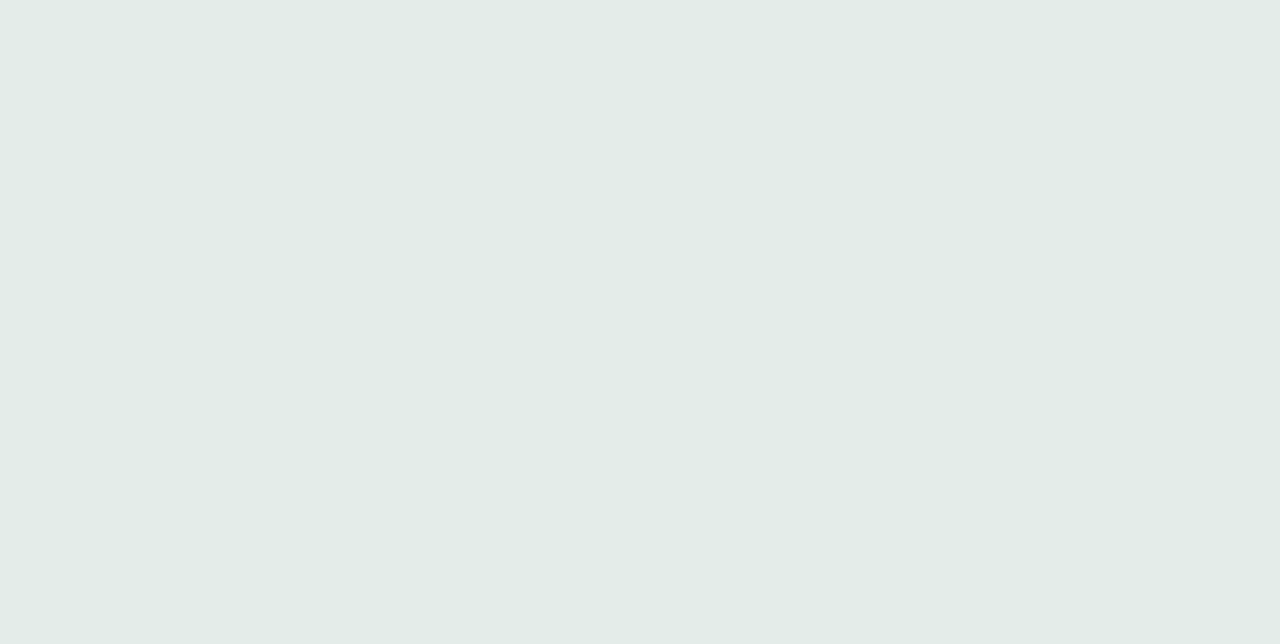
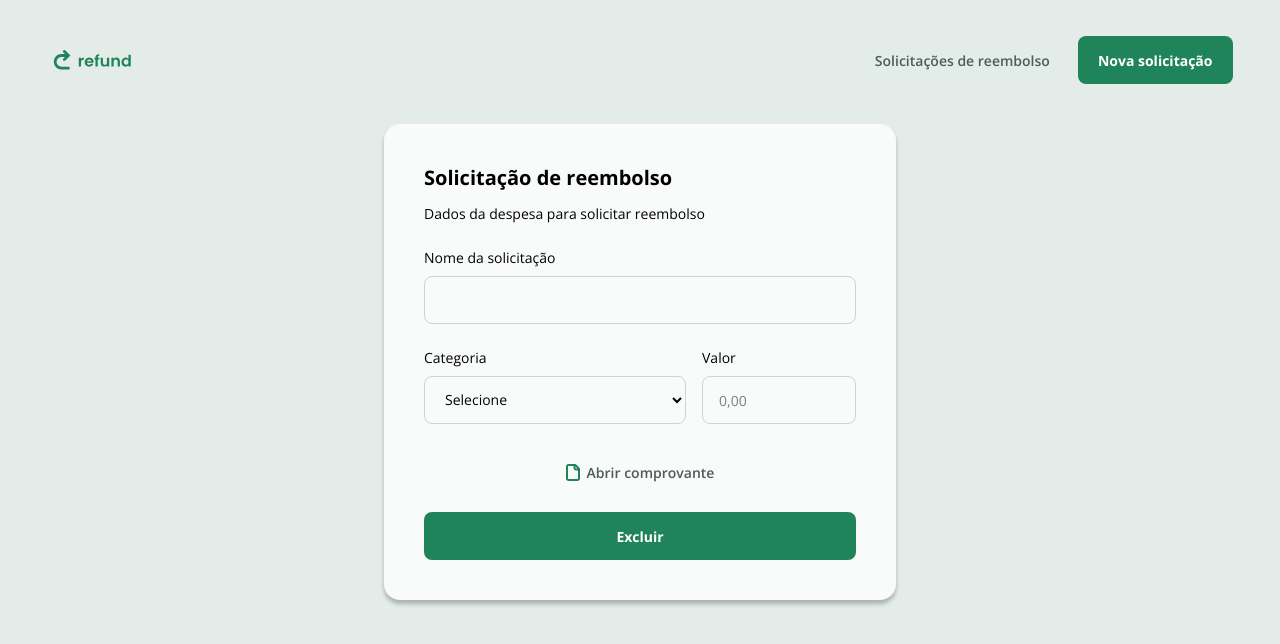
Before and after one commit to matheushssilvaa/refund, a React (Vite) app: page /single-request/1 in a window 1280 px wide. Before the commit this address had no page. Shown: the top 644 px of the page. Built offline with nearby package versions, Linux system fonts and the light colour scheme.

Commit message:
Individual request page created

```diff
--- a/src/App.tsx
+++ b/src/App.tsx
@@ -4,6 +4,7 @@ import { BrowserRouter, Route, Routes } from "react-router"
 import HomePage from "./pages/home/home"
 import RequestPage from "./pages/new-request/new-request"
 import LayoutMain from "./pages/layout-main"
+import SingleRequestPage from "./pages/single-request/single-request"
 
 function App() {
 	return (
@@ -12,6 +13,7 @@ function App() {
 				<Route element={<LayoutMain />}>
 					<Route index element={<HomePage />} />
 					<Route path="/nova-solicitacao" element={<RequestPage />} />
+					<Route path="/single-request/:id" element={<SingleRequestPage />} />
 				</Route>
 			</Routes>
 		</BrowserRouter>
--- a/src/components/main-header.tsx
+++ b/src/components/main-header.tsx
@@ -20,7 +20,9 @@ export default function MainHeader({ className, ...props }: MainHeaderProps) {
 			</Link>
 
 			<div className="flex items-center gap-3">
-				<NavLink variant="default" link="#" >Solicitações de reembolso</NavLink>
+				<Link to="/">
+					<NavLink variant="default" >Solicitações de reembolso</NavLink>
+				</Link>
 				<Link to="/nova-solicitacao">
 					<Button variant="default">Nova solicitação</Button>
 				</Link>
--- a/src/components/nav-link.tsx
+++ b/src/components/nav-link.tsx
@@ -3,7 +3,7 @@ import { tv, type VariantProps } from "tailwind-variants";
 import Icon from "./icon";
 
 const navLinkVariants = tv({
-	base: "h-[48px] flex items-center gap-[7px] text-[14px]",
+	base: "h-[48px] flex items-center gap-[7px] text-[14px] cursor-pointer",
 	variants: {
 		variant: {
 			default: "text-gray-200 hover:text-green-100 active:text-green-100 font-semibold"
@@ -19,9 +19,21 @@ const navLinkVariants = tv({
 	}
 })
 
+const navLinkIconVariant = tv({
+	base: "",
+	variants: {
+		iconVariant: {
+			primary: "stroke-green-100",
+			secundary: "stroke-white"
+		}
+	}
+})
+
 interface NavLinkProps extends
-	VariantProps<typeof navLinkVariants> {
-	link: string
+	VariantProps<typeof navLinkVariants>,
+	VariantProps<typeof navLinkIconVariant>,
+	React.ComponentProps<"button"> {
+	link?: string
 	icon?: React.FC<React.ComponentProps<"svg">>;
 	children: React.ReactNode
 }
@@ -30,16 +42,20 @@ export default function NavLink({
 	link,
 	icon,
 	variant,
+	iconVariant,
 	size,
-	children
+	className,
+	children,
+	...props
 }: NavLinkProps) {
 	return (
-		<a href={link} className={navLinkVariants({ variant, size })}>
+		<button className={navLinkVariants({ variant, size, className })} {...props}>
 			{icon &&
 				<Icon
 					svg={icon}
+					className={navLinkIconVariant({ iconVariant })}
 				/>}
 			{children}
-		</a>
+		</button>
 	)
 }
--- a/src/pages/home/components/request-list.tsx
+++ b/src/pages/home/components/request-list.tsx
@@ -4,10 +4,12 @@ import WrenchIcon from "../../../assets/icons/Wrench.svg?react"
 import PoliceCarIcon from "../../../assets/icons/PoliceCar.svg?react"
 import BadIcon from "../../../assets/icons/Bed.svg?react"
 import ReceiptIcon from "../../../assets/icons/Receipt.svg?react"
+import { Link } from "react-router"
 
 type ServiceType = "Alimentação" | "Hospedagem" | "Transporte" | "Serviços" | "Outros"
 
 type PropsRequestList = {
+	id: string
 	name?: string
 	service?: ServiceType
 	value?: string
@@ -31,6 +33,7 @@ export default function RequestList(
 
 	return (
 		items.itens?.map(item => (
+			<Link to={`/single-request/${item.id}`}>
 				<div key={item.name} className="flex justify-between mt-4 items-center hover:bg-gray-400 p-2 rounded-lg">
 					<div className="flex items-center gap-3">
 						<div className="w-8 h-8 bg-gray-400 rounded-full">
@@ -46,6 +49,7 @@ export default function RequestList(
 						<span className="text-[12px]">R$</span> <span className="text-[14px] font-semibold">{item.value}</span>
 					</div>
 				</div>
+			</Link>
 		))
 	)
 }
--- a/src/pages/home/home.tsx
+++ b/src/pages/home/home.tsx
@@ -28,30 +28,37 @@ export default function HomePage() {
 
 			<RequestList itens={[
 				{
+					id: "1",
 					name: "Rodrigo",
 					service: "Alimentação",
 					value: "34,78"
 				},
 				{
+					id: "2",
 					name: "Tamires",
 					service: "Hospedagem",
 					value: "1.200,00"
 				},
 				{
+					id: "3",
 					name: "Lara",
 					service: "Alimentação",
 					value: "12,35"
 				},
 				{
+					id: "4",
 					name: "Elias",
 					service: "Transporte",
 					value: "47,65"
-				}, {
+				},
+				{
+					id: "5",
 					name: "Thiago",
 					service: "Serviços",
 					value: "99,90"
-				}
-				, {
+				},
+				{
+					id: "6",
 					name: "Vinicius",
 					service: "Outros",
 					value: "25,89"
--- a/src/pages/new-request/new-request.tsx
+++ b/src/pages/new-request/new-request.tsx
@@ -19,8 +19,8 @@ export default function RequestPage() {
 						</div>
 
 						<div className="flex gap-4">
-							<div className="w-65.5">
-								<SelectInput label="Categoria" optionsData={[
+							<div className="w-full">
+								<SelectInput className="w-full" label="Categoria" optionsData={[
 									{
 										option: "Alimentação", value: "Alimentação"
 									},
@@ -39,7 +39,7 @@ export default function RequestPage() {
 								]} />
 							</div>
 
-							<div className="w[154px]">
+							<div className="w-38.5">
 								<Input
 									type="text"
 									label="Valor"
@@ -58,7 +58,12 @@ export default function RequestPage() {
 						</div>
 
 						<div>
-							<Button className="flex justify-center w-full" type="submit" variant="default">Enviar</Button>
+							<Button
+								className="flex justify-center w-full"
+								type="submit"
+								variant="default">
+								Enviar
+							</Button>
 						</div>
 					</form>
 				</div>
--- /dev/null
+++ b/src/pages/single-request/single-request.tsx
@@ -0,0 +1,113 @@
+import Card from "../../components/card";
+import Input from "../../components/input";
+import SelectInput from "../../components/select";
+import Button from "../../components/button";
+import FileIcon from "../../assets/icons/File.svg?react"
+import NavLink from "../../components/nav-link"
+
+import * as AlertDialog from "@radix-ui/react-alert-dialog";
+
+export default function SingleRequestPage() {
+	return (
+		<div className="w-full flex justify-center">
+			<Card className="w-lg">
+				<div className="space-y-3">
+					<h1 className="text-xl font-bold">Solicitação de reembolso</h1>
+					<p className="text-sm">Dados da despesa para solicitar reembolso</p>
+				</div>
+
+				<div className="flex justify-center w-full mt-6">
+					<form className="w-full gap-6 space-y-6">
+						<div className="w-full">
+							<Input label="Nome da solicitação" type="text" />
+						</div>
+
+						<div className="flex gap-4">
+							<div className="w-full">
+								<SelectInput className="w-full" label="Categoria" optionsData={[
+									{
+										option: "Alimentação", value: "Alimentação"
+									},
+									{
+										option: "Hospedagem", value: "Hospedagem"
+									},
+									{
+										option: "Transporte", value: "Transporte"
+									},
+									{
+										option: "Serviços", value: "Serviços"
+									},
+									{
+										option: "Outros", value: "Outros"
+									}
+								]} />
+							</div>
+
+							<div className="w-38.5">
+								<Input
+									type="text"
+									label="Valor"
+									placeholder="0,00"
+								/>
+							</div>
+
+						</div>
+
+						<div>
+							<NavLink
+								className="w-full flex justify-center items-center"
+								variant="default"
+								icon={FileIcon}
+								iconVariant="primary"
+								link="#"
+							>
+								Abrir comprovante
+							</NavLink>
+
+							<AlertDialog.Root>
+								<AlertDialog.Trigger asChild>
+									<Button
+										className="flex justify-center w-full mt-4"
+										variant="default"
+									>
+										Excluir
+									</Button>
+								</AlertDialog.Trigger>
+
+								<AlertDialog.Portal>
+									<AlertDialog.Overlay className="fixed inset-0 bg-gray-100/80" />
+									<AlertDialog.Content className="fixed top-1/2 left-1/2 -translate-x-1/2 -translate-y-1/2 bg-white rounded-2xl shadow-xl w-lg" asChild>
+										<Card>
+											<AlertDialog.Title className="text-[20px] font-semibold">
+												Excluir solicitação
+											</AlertDialog.Title>
+											<AlertDialog.Description className="text-sm mt-2">
+												Tem certeza que deseja excluir essa solicitação? essa ação é irreversivel.
+											</AlertDialog.Description>
+
+											<div className="flex justify-end gap-3 mt-4">
+												<AlertDialog.Cancel asChild>
+													<NavLink
+														className="flex justify-center items-center"
+														variant="default"
+														iconVariant="primary"
+														link="#"
+													>
+														Cancelar
+													</NavLink>
+												</AlertDialog.Cancel>
+												<AlertDialog.Action asChild>
+													<Button variant="default">Confirmar</Button>
+												</AlertDialog.Action>
+											</div>
+										</Card>
+									</AlertDialog.Content>
+								</AlertDialog.Portal>
+							</AlertDialog.Root>
+						</div>
+					</form>
+				</div>
+			</Card>
+		</div>
+	)
+}
--- a/vite.config.ts
+++ b/vite.config.ts
@@ -6,4 +6,7 @@ import svgr from "vite-plugin-svgr"
 // https://vite.dev/config/
 export default defineConfig({
 	plugins: [react(), tailwindcss(), svgr()],
+	optimizeDeps: {
+		force: true
+	}
 })
```
Also changed, not shown: src/assets/icons/File.svg. Lines whose indentation alone changed are shown as unchanged.
